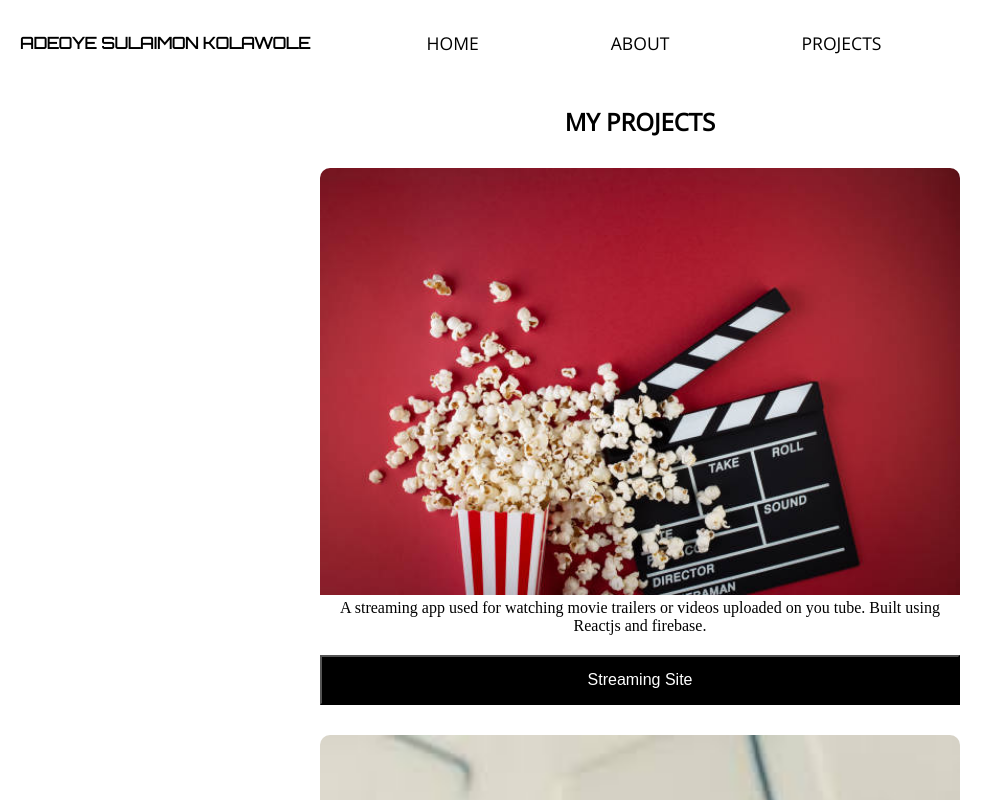
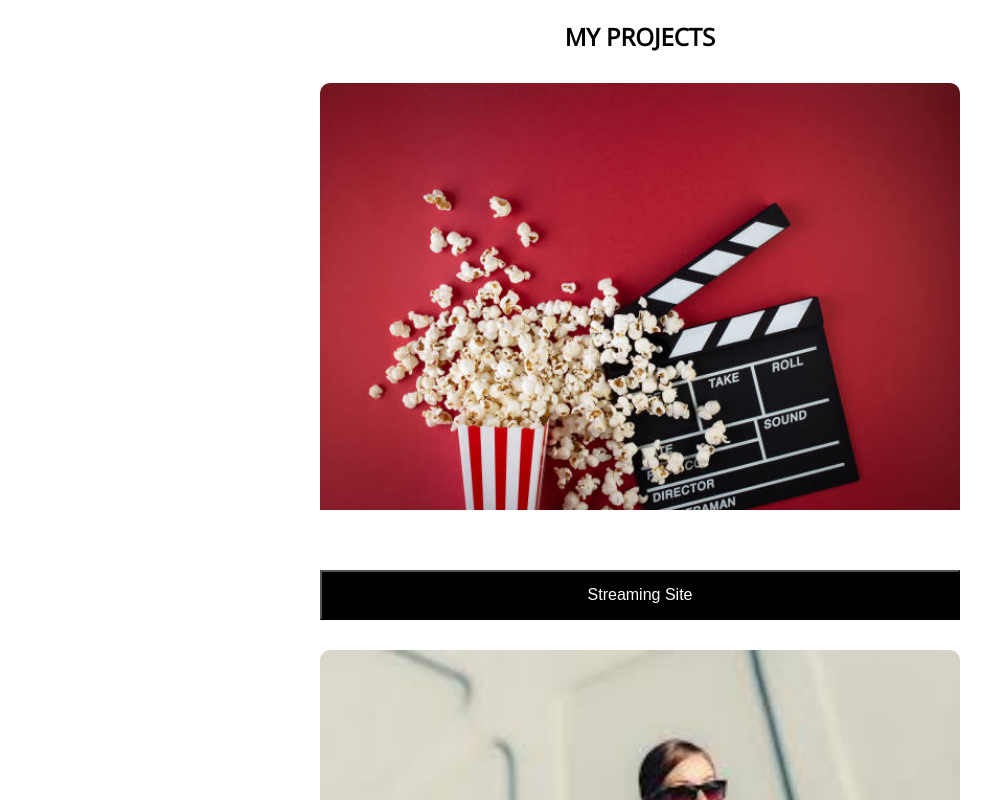
Before and after one commit to adeoye99/myportfolio, a React (Create React App) app: page /Projects in a window 1280 px wide. Shown: the top 800 px of the page, without its empty margins (0-1003 px from the left). Built offline with nearby package versions, Linux system fonts and the light colour scheme.

Commit message:
project links

```diff
--- a/src/App.js
+++ b/src/App.js
@@ -10,7 +10,6 @@ function App() {
   return (
     <div className="App">
         <Router >
-          <Navbar/>
              <div>
                  <Routes>
                      <Route path = "/Home" element = {<Home/>}/>
--- a/src/Data/Projectdata.jsx
+++ b/src/Data/Projectdata.jsx
@@ -2,15 +2,13 @@ const Projectdatas  = [
     {
         img:"/Images/movieimage.jpeg",
         about: "A streaming app used for watching movie trailers or videos uploaded on you tube. Built using Reactjs and firebase.",
-        link: "https://movie-streaming-app-f4013.web.app",
+        link: " https://movie-streaming-app-f4013.web.app",
         buttoncontent: "Streaming Site"
-
-
     },
     {
         img: "/Images/shoppingimages.jpeg",
         about: "An ecommerce-app for online-shopping complete with user authentication. Built using Reactjs and firebase.",
-        link: "https://clone-20f23.web.app ",
+        link: "https://clone-20f23.web.app",
         buttoncontent: "Shopping Images"
 
 
--- a/src/Pages/About.jsx
+++ b/src/Pages/About.jsx
@@ -1,4 +1,5 @@
 import React from 'react';
+import Navbar from "../Navbarcomponents/Index";
 import styled from "styled-components"
 
 const Aboutcontainer = styled.div`
--- a/src/Pages/Home.jsx
+++ b/src/Pages/Home.jsx
@@ -1,11 +1,13 @@
 import React from 'react';
 import Hero from "../Herocomponent/Hero"
 import About from "./About"
+import Navbar from "../Navbarcomponents/Index";
 import { FooterContainer } from "../Container/Footer"
 import Projects from './Projects';
 
 function Home() {
   return <div>
+     <Navbar/>
       <Hero/>
       <About/>
       <Projects/>
--- a/src/Pages/Projects.jsx
+++ b/src/Pages/Projects.jsx
@@ -1,4 +1,5 @@
 import React from 'react';
+import Navbar from "../Navbarcomponents/Index";
 import styled from "styled-components";
 import Projectdatas from '../Data/Projectdata';
 import ProjectWorks from '../ProjectComponents/ProjectWorks';
--- a/src/ProjectComponents/ProjectWorks.jsx
+++ b/src/ProjectComponents/ProjectWorks.jsx
@@ -48,16 +48,14 @@ const ProjectAbout = styled.div`
 `
 function ProjectWorks(props){
   return (
-
        <ProjectWork>
+           <a href =  {`${props.link}`}>
               <ProjectImage src = {props.img}/>
               <ProjectContent>
                  <ProjectAbout>{props.about}</ProjectAbout>
-                 <Link to = {`${props.link}`}>
                  <ProjectButton >{props.buttoncontent}</ProjectButton>
-                 </Link>
-
               </ProjectContent>
+              </a>
           </ProjectWork>
 
   );
```
